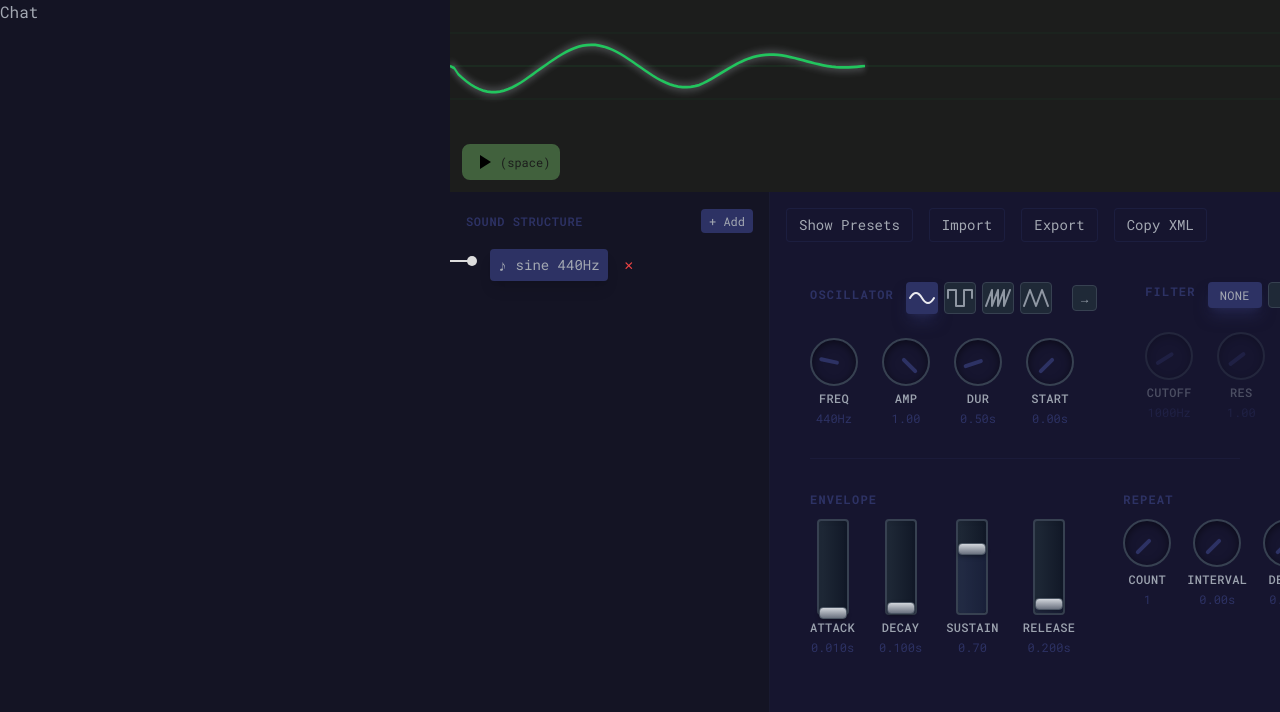
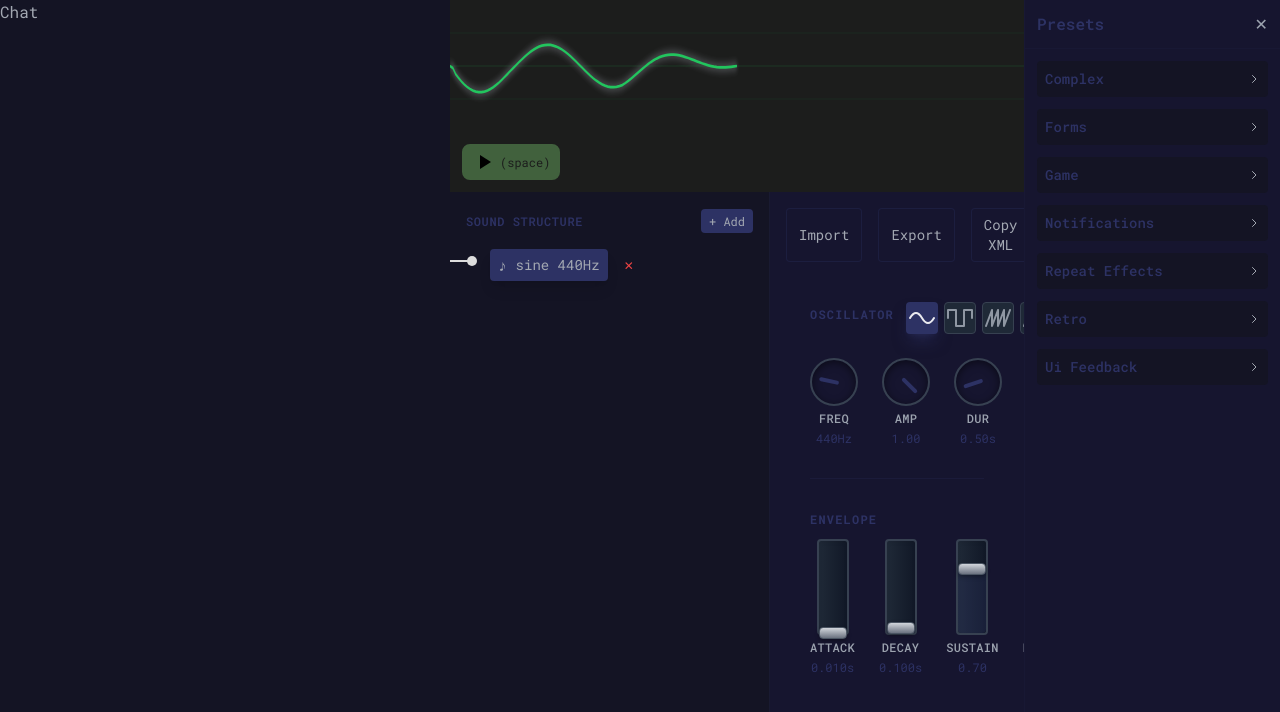
Before and after one commit to noiseflood/spa, a Next.js app in the folder web/: page /editor in a window 1280 px wide. Shown: the top 712 px of the page. Built offline with nearby package versions, Linux system fonts and the light colour scheme.

Commit message:
Default presets

```diff
--- a/web/pages/editor.tsx
+++ b/web/pages/editor.tsx
@@ -76,7 +76,7 @@ export default function Editor() {
   const [showImportModal, setShowImportModal] = useState(false);
   const [showAddMenu, setShowAddMenu] = useState<number | null>(null);
   const [importText, setImportText] = useState('');
-  const [showPresets, setShowPresets] = useState(false);
+  const [showPresets, setShowPresets] = useState(true);
   const [expandedCategory, setExpandedCategory] = useState<string | null>('UI Feedback');
   const [expandedNodes, setExpandedNodes] = useState<Set<number>>(new Set());
   const audioContextRef = useRef<AudioContext | null>(null);
@@ -815,7 +815,8 @@ export default function Editor() {
           <Chat />
         </div>
         {/* OLD Presets Sidebar */}
-        {/* {showPresets && (
+        {/*
+        {showPresets && (
           <div className="w-64 bg-surface border-r border-primary/10 overflow-y-auto flex-shrink-0">
             <div className="sticky top-0 bg-surface p-3 border-b border-primary/10 flex items-center justify-between">
               <h2 className="text-primary font-semibold">Presets</h2>
@@ -877,7 +878,8 @@ export default function Editor() {
               ))}
             </div>
           </div>
-        )} */}
+        )}
+        */}
 
         {/* Main Content: Synth-style Layout */}
         <div className="flex-1 flex overflow-hidden w-full">
```
